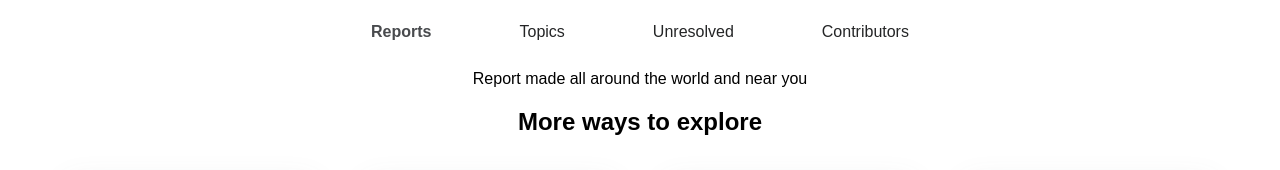
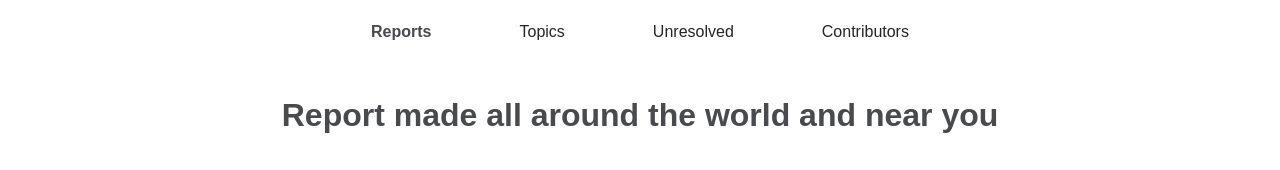
Before and after one commit to lmanzanero/next-js-app, a Next.js app: page /explore in a window 1280 px wide. Shown: the part 189-359 px from the top of the page. Built offline with nearby package versions, Linux system fonts and the light colour scheme; grey boxes are pictures that could not be loaded.

Commit message:
added components to explore page

```diff
--- /dev/null
+++ b/components/explore/contributors.js
@@ -0,0 +1,9 @@
+import React from 'react'
+
+export default function Contributors() {
+  return (
+    <div>
+      <h1 className="title">People who have reported enviornment pollution</h1>
+    </div>
+  )
+}
--- /dev/null
+++ b/components/explore/reports.js
@@ -0,0 +1,9 @@
+import React from 'react'
+
+export default function Reports() {
+  return (
+    <div>
+      <h1 className="title">Report made all around the world and near you</h1>
+    </div>
+  )
+}
--- /dev/null
+++ b/components/explore/topics.js
@@ -0,0 +1,9 @@
+import React from 'react'
+
+export default function Topics() {
+  return (
+    <div>
+      <h1 className="title">Search related pollution content</h1>
+    </div>
+  )
+}
--- /dev/null
+++ b/components/explore/unresolved.js
@@ -0,0 +1,9 @@
+import React from 'react'
+
+export default function Unresolved() {
+  return (
+    <div>
+      <h1 className="title">Pollution issue which has been reported but not resolved</h1>
+    </div>
+  )
+}
--- a/package.json
+++ b/package.json
@@ -9,6 +9,7 @@
   },
   "dependencies": {
     "next": "9.5.1",
+    "next-auth": "^3.11.0",
     "next-images": "^1.5.0",
     "react": "16.13.1",
     "react-dom": "16.13.1",
--- a/pages/explore.js
+++ b/pages/explore.js
@@ -2,6 +2,10 @@ import React, { useState } from 'react';
 import Layout from '../components/Layout';
 import Head from 'next/head';
 import { Tabs, TabList, Tab, TabPanel } from 'react-tabs';
+import Reports from '../components/explore/reports';
+import Topics from '../components/explore/topics';
+import Unresolved from '../components/explore/unresolved';
+import Contributors from '../components/explore/contributors';
 
 export default function Explore  () {
   const [tabIndex, setTabIndex] = useState(0);
@@ -19,10 +23,18 @@ export default function Explore  () {
               <Tab>Unresolved</Tab>
               <Tab>Contributors</Tab>
             </TabList>
-            <TabPanel>Report made all around the world and near you</TabPanel>
-            <TabPanel>Search related pollution content</TabPanel>
-            <TabPanel>Pollution issue which has been reported but not resolved</TabPanel>
-            <TabPanel>People who care about reporting enviornment pollution</TabPanel>
+            <TabPanel>
+              <Reports/>
+            </TabPanel>
+            <TabPanel>
+              <Topics/>
+            </TabPanel>
+            <TabPanel>
+              <Unresolved/>
+            </TabPanel>
+            <TabPanel>
+              <Contributors/>
+            </TabPanel>
           </Tabs>
           <div className="more-section">
             <h2>More ways to explore</h2>
--- a/pages/news.js
+++ b/pages/news.js
@@ -12,6 +12,7 @@ export default function News  () {
         <div className="page news">
           <h1 className="title">Learn about the environment and more!</h1>
           <ArticleCard/>
+          <ArticleCard/>
         </div>
       </Layout>
     )
--- a/styles/globals.css
+++ b/styles/globals.css
@@ -695,7 +695,7 @@ a:hover{
 .news .article-card {
   box-shadow: 0 10px 30px 0 rgba(100, 103, 105, 0.2);
   height: 200px;
-  margin: 0px auto;
+  margin: 1.5em auto;
   width: 70%;
   display: grid;
   grid-template-columns: auto auto;
```
Also changed, not shown: 1 other file (tests, documents, lock files or other folders).
